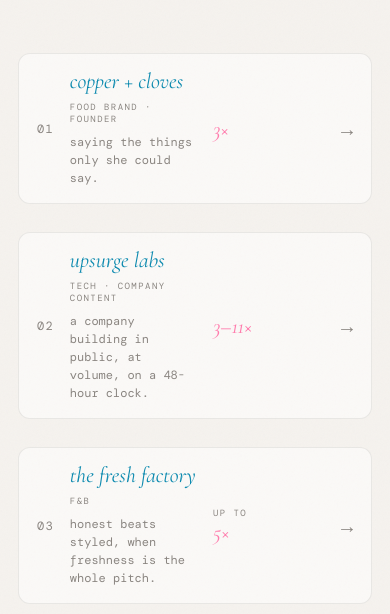
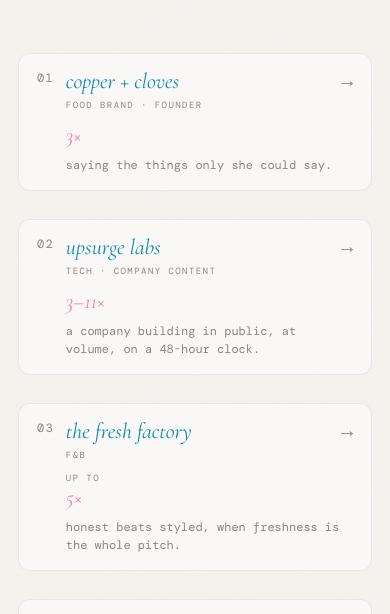
Before and after one commit to rajkashyapart/thebasecamp, a plain HTML site: page case-studies.html in a window 390 px wide. Shown: the part 230-844 px from the top of the page. Drawn offline with nearby package versions, Linux system fonts and the light colour scheme; a web font is replaced by a local one.

Commit message:
case studies: the list row gets a phone layout, because it never had one
It kept the desktop's four-column flex all the way down to 390px. At that
width the multiple's fixed 112px column and the arrow take more than half the
row, which left the teaser about 150px and broke it to four lines -- "saying
the things / only she could / say." The row number floated beside the middle
of that block rather than beside the name it numbers, and two cards barely
fit a screen.

Stacked, it reads in the order it argues in: who, what kind, what it did, and
then the sentence about it. display:contents on .cs-card-body lifts its three
children into the card's own grid so each can take a row -- the body has no
box worth keeping, only flex:1 and min-width:0.

The multiples still start together, which is the entire reason they sit in a
fixed column on desktop. Column 2 begins where the row number ends and every
number is two digits wide, so all six figures share a left edge down the
page -- measured at 390 and 560, x=66 for all six at both. "up to" still
hangs on its own line above its number and still never drops.

The sector stays tight to the name it describes; the multiple and the teaser
get more room. Without that, "F&B" and the "UP TO" above a hedged figure are
two tracked uppercase labels of the same size six pixels apart, and they read
as one two-line label instead of the end of one thing and the start of
another.

Co-Authored-By: claude-flow <ruv@ruv.net>

```diff
--- a/styles.css
+++ b/styles.css
@@ -2810,3 +2810,39 @@ body::after{content:'';position:fixed;inset:0;background-image:url("data:[embedd
      one horizontal cut sits short instead of being blown up. */
   .cs-media{ width:100%; }
 }
+
+/* The list row on a phone. It had no layout of its own -- it kept the
+   desktop's four-column flex all the way down to 390px, where the multiple's
+   fixed 112px column and the arrow together take more than half the width.
+   The teaser was left about 150px and broke to four lines ("saying the
+   things / only she could / say."), the row number floated somewhere beside
+   the middle of that block instead of beside the name it numbers, and the
+   card grew tall enough that two rows barely fit a screen.
+
+   Stacked, the row reads in the order it argues in: who, what kind, what it
+   did, and then the sentence about it. display:contents on .cs-card-body
+   lifts its three children into the card's own grid so they can take rows of
+   their own -- the body has no box worth keeping, only flex:1 and min-width.
+
+   The multiples still start together, which is the whole reason they are in
+   a column on desktop: column 2 begins where the row number ends, and every
+   number is two digits wide, so all six figures share a left edge down the
+   page. "up to" still hangs on its own line above its number. */
+@media(max-width:600px){
+  .cs-card{
+    display:grid; grid-template-columns:auto 1fr auto;
+    column-gap:12px; row-gap:6px; align-items:start;
+  }
+  .cs-card-body{ display:contents; }
+  .cs-card-no{ grid-area:1/1; line-height:1.35; }
+  .cs-card-client{ grid-area:1/2; }
+  .cs-card-arrow{ grid-area:1/3; line-height:1; }
+  /* The sector sits close to the name because it describes it. The multiple
+     and the teaser are separate facts and get more room -- without it, "F&B"
+     and the "UP TO" above a hedged figure are two tracked uppercase labels
+     of the same size six pixels apart, and they read as one two-line label
+     rather than the end of one thing and the start of another. */
+  .cs-card-sector{ grid-area:2/2/2/-1; margin-top:0; }
+  .cs-card-mult{ grid-area:3/2/3/-1; width:auto; margin-top:7px; }
+  .cs-card-teaser{ grid-area:4/2/4/-1; margin-top:4px; }
+}
```
